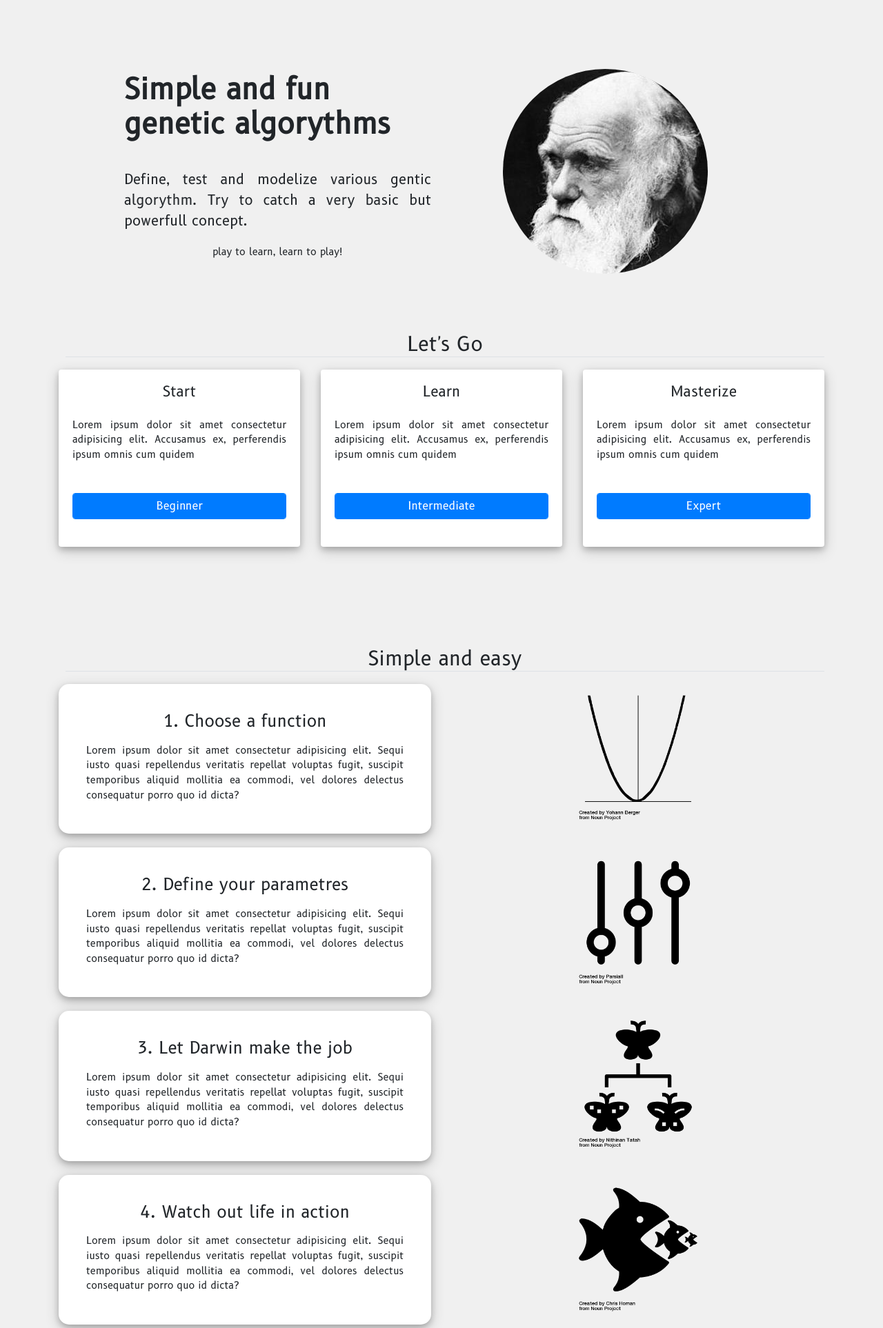
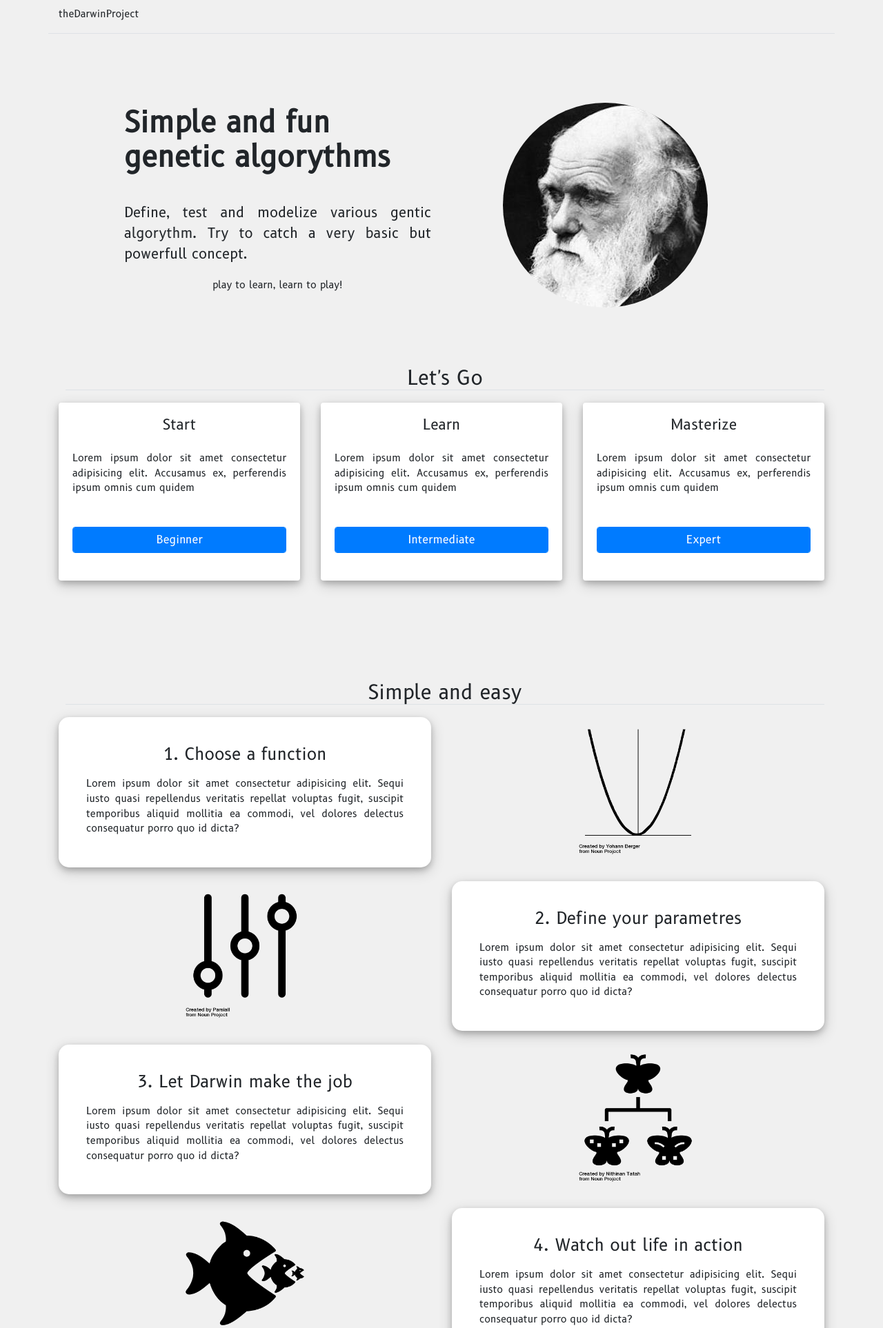
Before and after one commit to AlexandreGazagnes/theDarwinProject, a Flask app: page / in a window 1280 px wide. Shown: the top 1926 px of the page at 69% size. Run offline with Flask 2, Linux system fonts and the light colour scheme; style sheets or scripts are compiled from the project's sources; parts of the project's set-up code (start-up, migrations or seed data) failed here and were passed over; some libraries are stand-ins or nearby versions.

Commit message:
reshape js

```diff
--- a/app/assets/scss/base.scss
+++ b/app/assets/scss/base.scss
@@ -39,7 +39,6 @@ $bg-color : #f0f0f0;
 
 // body
 body {
-
     overflow-x: hidden !important;
     font-family: b612, Verdana, Tahoma, sans-serif;
     font-size: medium;
@@ -51,8 +50,6 @@ body {
 header {
     // margin-bottom: 50px;
     padding-top: 10px;
-    padding-top: 10px;
-
 }
 
 // footer
--- a/app/static/css/base.css
+++ b/app/static/css/base.css
@@ -9,7 +9,6 @@ body {
   background-color: #f0f0f0; }
 
 header {
-  padding-top: 10px;
   padding-top: 10px; }
 
 footer {
--- /dev/null
+++ b/app/static/js/front.js
@@ -0,0 +1,116 @@
+// screen dim
+var width;
+var height;
+var isSmall;
+
+// init easy medium or difficult
+var optionChoice;
+
+// sections
+var infoId = "info-cont";
+var showInfoCont = true;
+
+var initId = "init-cont";
+var showInitCont = false;
+
+var stateId = "state-cont";
+var showStateCont = false;
+
+var actionId = "action-cont";
+var showActionCont = false;
+
+var graphID = "graph-cont";
+var showGraphCont = false;
+
+// info view
+function toogleInfoView() {
+    console.log("toogleInfoView");
+    $("#" + infoId).show();
+    $("#" + initId).hide();
+    $("#" + stateId).hide();
+    $("#" + actionId).hide();
+    $("#" + graphID).hide();
+}
+
+// init view
+function toogleInitView() {
+    console.log("toogleInitView");
+    $("#" + infoId).hide();
+    $("#" + initId).show();
+    $("#" + stateId).hide();
+    $("#" + actionId).hide();
+    $("#" + graphID).hide();
+}
+
+// app run view
+function toogleRunView() {
+    console.log("toogleRunView");
+    $("#" + infoId).hide();
+    $("#" + initId).hide();
+    $("#" + stateId).show();
+    $("#" + actionId).show();
+    $("#" + graphID).show();
+}
+
+
+
+function updateWidth() {
+    console.log("updateWidth");
+    width = $(document).width()
+    console.log(width)
+}
+
+function updateHeight() {
+    console.log("updateHeight");
+    height = $(document).height()
+    console.log(height)
+}
+
+function evalIsSmall() {
+    console.log("evalIsSmall");
+    updateWidth();
+    if (width < 576) {
+        isSmall = true;
+    } else {
+        isSmall = false;
+    }
+    console.log("document is " + width + "small ? " + isSmall);
+    return isSmall;
+}
+
+
+function toogleFeatureGrid() {
+    console.log('toogleFeatureGrid')
+    if (isSmall) {
+        $("#featureColImg-1").removeClass("order-first");
+        $("#featureColImg-3").removeClass("order-first");
+    } else {
+        $("#featureColImg-1").addClass("order-first");
+        $("#featureColImg-3").addClass("order-first");
+    }
+}
+
+
+function onLoad() {
+    console.log("onLoad");
+    toogleInfoView();
+    evalIsSmall();
+    toogleFeatureGrid();
+}
+
+
+function onResize() {
+    console.log("onResize");
+    $(window).resize(function () {
+        console.log("reized");
+        evalIsSmall();
+        toogleFeatureGrid();
+    });
+}
+
+
+// on ready
+$(function () {
+    onLoad();
+    onResize();
+});
--- a/app/templates/base.html
+++ b/app/templates/base.html
@@ -1,4 +1,5 @@
 <html lang="en">
+
 
 <head>
     <!-- charset-->
@@ -17,14 +18,19 @@
     <!-- base js -->
     <script src="{{ url_for('static', filename='js/base.js')}}"></script>
     <!-- title -->
-    <title>evolutionalGo</title>
+    <title>theDarwinProject</title>
 </head>
 
+
 <body>
-    <!-- <header class="container ">
-        <p>evolutionalGo</p>
-        <p>test various eplutionary algorythm</p>
-        < ! -- <nav class="row">
+
+    <header class="container border-bottom">
+        <div class="row">
+            <div class="col">
+                <p>theDarwinProject</p>
+            </div>
+        </div>
+        <!-- < ! -- <nav class="row">
             <ul class="nav">
                 <li class="nav-item">
                     <a class="nav-link" href="#">Link</a>
@@ -36,8 +42,8 @@
                     <a class="nav-link" href="#">Link</a>
                 </li>
             </ul>
-        </nav> - - >
-    </header> -->
+            </nav> - - > -->
+    </header>
 
     <main class="content">
         {% block content %}{% endblock %}
--- a/app/templates/home2.html
+++ b/app/templates/home2.html
@@ -6,7 +6,7 @@
 
 
 <!-- info section  -->
-<section id="info">
+<section id="info-cont">
 
     <!-- jumbo -->
     <div class="jumbotron" id="jumbo-cont">
@@ -77,18 +77,18 @@
             (2, 1, "3. Let Darwin make the job", "hui", "evolution", "hui"),
             (3, 1, "4. Watch out life in action", "hui", "eat", "hui"),] %}
         <div class="row">
-            <div class="col-sm-6 align-self-center ">
-                <div class="card">
+            <div class="col-sm-6 align-self-center" id="featureColText-{{ r }}">
+                <div class=" card">
                     <div class="card-body">
                         <h3 class="card-title text-center">{{ title }}</h3>
-                        <p class="card-text"> Lorem ipsum dolor sit amet consectetur adipisicing elit. Sequi iusto
+                        <p class=" card-text"> Lorem ipsum dolor sit amet consectetur adipisicing elit. Sequi iusto
                             quasi
                             repellendus veritatis repellat voluptas fugit, suscipit temporibus aliquid mollitia ea
                             commodi, vel dolores delectus consequatur porro quo id dicta?</p>
                     </div>
                 </div>
             </div>
-            <div class="col-sm-6 align-self-center">
+            <div class="col-sm-6 align-self-center" id="featureColImg-{{ r }}">
                 <div class="text-center">
                     <img width="200px" height="200px"
                         src="{{ url_for('static', filename='img/icons/'+icon_src+'.png') }}" alt="">
@@ -158,7 +158,7 @@
 
 
 <!-- init section  -->
-<section id="init" class="container">
+<section class="container" id="init-cont">
     <p>init</p>
 </section>
 
@@ -289,6 +289,10 @@
 
 
 
+<!-- home js -->
+<script src="{{ url_for('static', filename='js/front.js')}}"></script>
+
+
 <!-- home js-->
 <!-- <script src="{{ url_for('static', filename='js/home.js')}}"></script> -->
 
@@ -301,7 +305,7 @@ for future version -->
 <!-- <script src="https://polyfill.io/v3/polyfill.min.js?features=es6"></script>
 <script id="MathJax-script" async src="https://cdn.jsdelivr.net/npm/mathjax@3/es5/tex-mml-chtml.js"></script> -->
 
-
+<!-- FOR FUTURE VERSION
 <section class="container-fluid" id="app">
     <div class="row">
 
@@ -334,7 +338,7 @@ for future version -->
         </div>
     </div>
 
-</section>
+</section> -->
 
 
 
```
